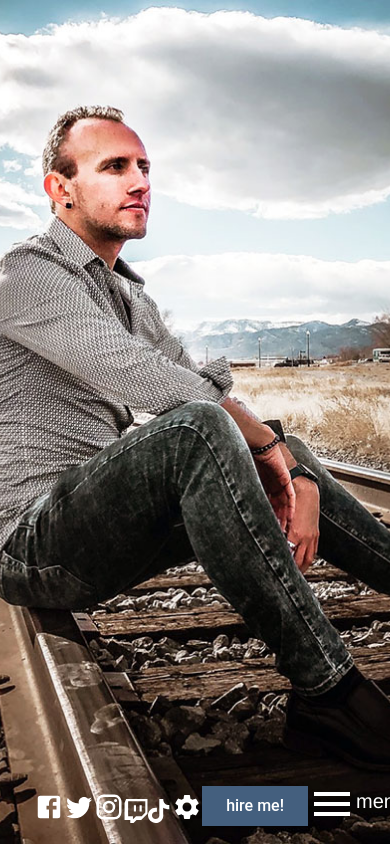
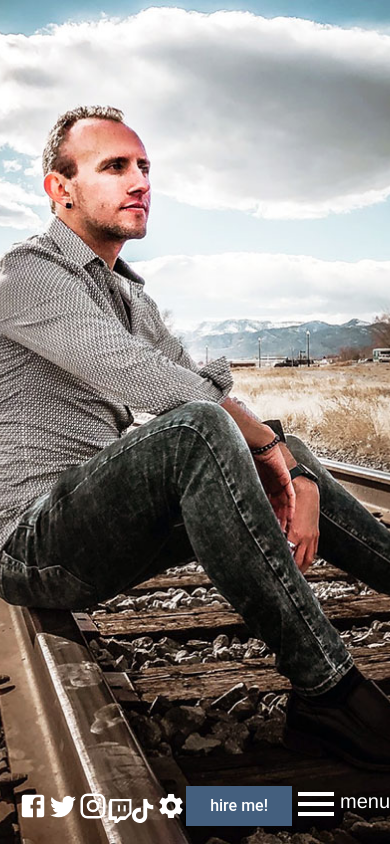
Before and after one commit to AplUSAndmINUS/terence-watersV2, a React (Create React App) app: page / in a window 390 px wide. Built offline with nearby package versions, Linux system fonts and the light colour scheme; a web font is replaced by a local one.

Commit message:
successfully moved navigation as component

```diff
--- a/src/App.tsx
+++ b/src/App.tsx
@@ -1,22 +1,12 @@
 import { useEffect, useState } from 'react';
-import { BrowserRouter, Link, Route, Switch } from 'react-router-dom';
-import {
-  Box,
-  Button,
-  Icon,
-  SvgIcon,
-  Typography
-} from '@material-ui/core';
-import { Menu, MenuOpen } from '@material-ui/icons';
-import styled from 'styled-components';
+import { BrowserRouter } from 'react-router-dom';
+import { CssBaseline } from '@material-ui/core';
 
 import homePageBackground from './assets/images/homepage_TerenceW.jpg';
 import homePageBackgroundMobile from './assets/images/homepageMobile_TerenceW.jpg';
-import { SOCIAL_MEDIA } from './modules/constants/social-media';
-import { ROUTES } from './modules/constants/routes';
-import { COLORS, DARK_COLOR, LIGHT_COLOR } from './modules/styles/colors';
-import { theme, TWMuiThemeProvider } from './modules/styles/theming';
-import { ELEVATION, FONT_FAMILY_SERIF, FONT_SIZE, ICON_SIZE } from './modules/styles/variables';
+import { Navigation } from './components/navigation/navigation';
+import { DARK_COLOR, LIGHT_COLOR } from './modules/styles/colors';
+import { TWMuiThemeProvider } from './modules/styles/theming';
 
 function App() {
   const [imgBackground, setImgBackground] = useState('none');
@@ -25,86 +15,6 @@ function App() {
   const [isMobile, setIsMobile] = useState(true);
   const [showMenu, setShowMenu] = useState(false);
   const [windowWidth, setWindowWidth] = useState(0);
-
-  const SocialMediaLinks = styled(Box)`
-    ${theme.breakpoints.down('xs')} {
-      width: 100%;
-      position: fixed;
-      bottom: 0;
-      left: 0;
-      right: 0;
-      display: flex;
-      flex-direction: row;
-      align-items: center;
-      justify-content: flex-end;
-    };
-
-    ${theme.breakpoints.up('sm')} {
-      position: absolute;
-      top: 24px;
-      right: 16px;
-      min-width: 500px;
-      display: flex;
-      flex-direction: row;
-      justify-content: space-around;
-    };
-  `;
-
-  const NavigationLinks = styled(Box)`
-    ${theme.breakpoints.down('xs')} {
-      width: 100%;
-      height: 100%;
-      position: fixed;
-      bottom: 0;
-      top: 0;
-      left: 0;
-      right: 0;
-      display: flex;
-      flex-direction: column;
-    };
-
-    ${theme.breakpoints.up('sm')} {
-      position: absolute;
-      top: 64px;
-      right: 32px;
-      display: flex;
-      flex-direction: column;
-      align-content: flex-end;
-    }
-  `;
-
-  const HomePageLink = styled(Link)`
-    color: ${isHomePage
-    ? COLORS.white
-    : isDarkMode
-      ? COLORS.colorDark
-      : COLORS.colorLight};
-    font-family: ${FONT_FAMILY_SERIF};
-    font-size: ${FONT_SIZE.link}rem;
-    text-align: right;
-    text-decoration: none;
-
-    :hover {
-      color: ${isHomePage ? COLORS.lighterGray : COLORS.colorMainSecondary};
-    }
-
-    :visited {
-      color: ${isHomePage ? COLORS.white : COLORS.colorMainSecondary};
-    }
-  `;
-
-  const BackgroundImageDiv = styled('div')`
-    background-attachment: fixed;
-    background-color: ${isDarkMode
-      ? DARK_COLOR.background
-      : LIGHT_COLOR.background};
-    background-image: ${isHomePage ? `url(${imgBackground})` : 'none'};
-    background-position: center;
-    background-repeat: no-repeat;
-    background-size: ${isHomePage ? 'cover' : 'none'};
-    height: 100%;
-    width: 100%;
-  `;
 
   const MyApp = () => {
     const handleWindowResize = () => {
@@ -149,90 +59,18 @@ function App() {
         height: '100%'
       }}>
         <BrowserRouter>
-          <BackgroundImageDiv className="background-div">
-            <SocialMediaLinks sx={{ p: 1, m: 1 }} className="social_media-links">
-              {SOCIAL_MEDIA.map(s => (
-                <Link to={{ pathname: s.path }} target="_blank">
-                  {s.customSvg ? <SvgIcon fontSize="large"
-                    style={{
-                      fill: isHomePage
-                        ? COLORS.white
-                        : isDarkMode
-                          ? DARK_COLOR.buttonPrimary
-                          : LIGHT_COLOR.buttonPrimary,
-                      fontSize: `${ICON_SIZE.base}px`,
-                      marginTop: '10px',
-                      display: 'flex',
-                      justifyContent: 'center',
-                      alignItems: 'baseline'
-                    }} component={s.icon}>{s.icon}</SvgIcon> :
-                    <Icon
-                      component={s.icon}
-                      fontSize="medium"
-                      style={{
-                        fill: isHomePage
-                          ? COLORS.white
-                          : isDarkMode
-                            ? DARK_COLOR.buttonPrimary
-                            : LIGHT_COLOR.buttonPrimary,
-                        fontSize: '30px',
-                        marginTop: '6px',
-                        textShadow: isHomePage
-                          ? ELEVATION.el2
-                          : ELEVATION.el0
-                      }} />}
-                </Link>))}
-                <Button color="primary" href="/contact" variant="contained" value="Hire Me!">hire me!</Button>
-                <Box
-                  display="flex"
-                  alignItems="flex-start"
-                  flex-direction="column"
-                  onClick={() => setShowMenu(!showMenu)}
-                  style={{ cursor: 'pointer', marginTop: '2px' }}>
-                  <Icon component={showMenu ? MenuOpen : Menu} fontSize="large" style={{
-                    fill: isHomePage
-                      ? COLORS.white
-                      : isDarkMode
-                        ? DARK_COLOR.buttonPrimary
-                        : LIGHT_COLOR.buttonPrimary,
-                    fontSize: `${ICON_SIZE.navMenu}px`,
-                    marginTop: '-6px'
-                  }} />
-                  <Typography
-                    variant="subtitle2"
-                    style={{
-                      color: isHomePage
-                        ? COLORS.white
-                        : isDarkMode
-                          ? DARK_COLOR.menuText
-                          : LIGHT_COLOR.menuText,
-                      fontWeight: 500
-                    }}>menu</Typography>
-                </Box>
-            </SocialMediaLinks>
-
-            <NavigationLinks className="navigation-links">
-              {showMenu && (<Box sx={{
-                borderRight: '2px solid #FFF',
-                display: 'flex',
-                flexDirection: 'column',
-                paddingRight: '12px',
-                marginTop: '16px'
-              }}>
-                {ROUTES.map(r => (
-                  !r.subMenu &&
-                    !r.isNotMenu
-                      ? <HomePageLink className="navigation-links_link" style={{ textAlign: 'right' }} to={r.path}>{r.componentName}</HomePageLink>
-                      : null))}
-              </Box>)}
-            </NavigationLinks>
-
-            <Switch>
-              {ROUTES.map(r => (
-                !r.isNotMenu ? <Route exact path={r.path} component={r.component} /> : <Route component={r.component} />
-              ))}
-            </Switch>
-          </BackgroundImageDiv>
+          <CssBaseline />
+          <Navigation
+            imgBackground={imgBackground}
+            isDarkMode={isDarkMode}
+            isHomePage={isHomePage}
+            isMobile={isMobile}
+            setImgBackground={setImgBackground}
+            setIsDarkMode={setIsDarkMode}
+            setIsHomePage={setIsHomePage}
+            setIsMobile={setIsMobile}
+            setShowMenu={setShowMenu}
+            showMenu={showMenu} />
         </BrowserRouter>
       </div>
     )
--- a/src/components/navigation/navigation.tsx
+++ b/src/components/navigation/navigation.tsx
@@ -20,8 +20,11 @@ export interface MenuProps {
   imgBackground: string;
   isDarkMode: boolean;
   isHomePage: boolean;
-  setDarkMode: Function;
-  setHomePage: Function;
+  isMobile: boolean;
+  setImgBackground: Function;
+  setIsDarkMode: Function;
+  setIsHomePage: Function;
+  setIsMobile: Function;
   setShowMenu: Function;
   showMenu: boolean;
 }
@@ -63,8 +66,11 @@ export const Navigation = ({
   imgBackground,
   isDarkMode,
   isHomePage,
-  setDarkMode,
-  setHomePage,
+  isMobile,
+  setImgBackground,
+  setIsDarkMode,
+  setIsHomePage,
+  setIsMobile,
   setShowMenu,
   showMenu
 } : MenuProps) => {
@@ -74,8 +80,11 @@ export const Navigation = ({
       imgBackground={imgBackground}
       isDarkMode={isDarkMode}
       isHomePage={isHomePage}
-      setDarkMode={setDarkMode}
-      setHomePage={setHomePage}
+      isMobile={isMobile}
+      setImgBackground={setImgBackground}
+      setIsDarkMode={setIsDarkMode}
+      setIsHomePage={setIsHomePage}
+      setIsMobile={setIsMobile}
       setShowMenu={setShowMenu}
       showMenu={showMenu}>
       <SocialMediaLinks sx={{ p: 1, m: 1 }} className="social_media-links">
@@ -155,8 +164,11 @@ export const Navigation = ({
                     imgBackground={imgBackground}
                     isDarkMode={isDarkMode}
                     isHomePage={isHomePage}
-                    setDarkMode={setDarkMode}
-                    setHomePage={setHomePage}
+                    isMobile={isMobile}
+                    setImgBackground={setImgBackground}
+                    setIsDarkMode={setIsDarkMode}
+                    setIsHomePage={setIsHomePage}
+                    setIsMobile={setIsMobile}
                     setShowMenu={setShowMenu}
                     showMenu={showMenu}
                     style={{ textAlign: 'right' }} to={r.path}>{r.componentName}</HomePageLink>
```
